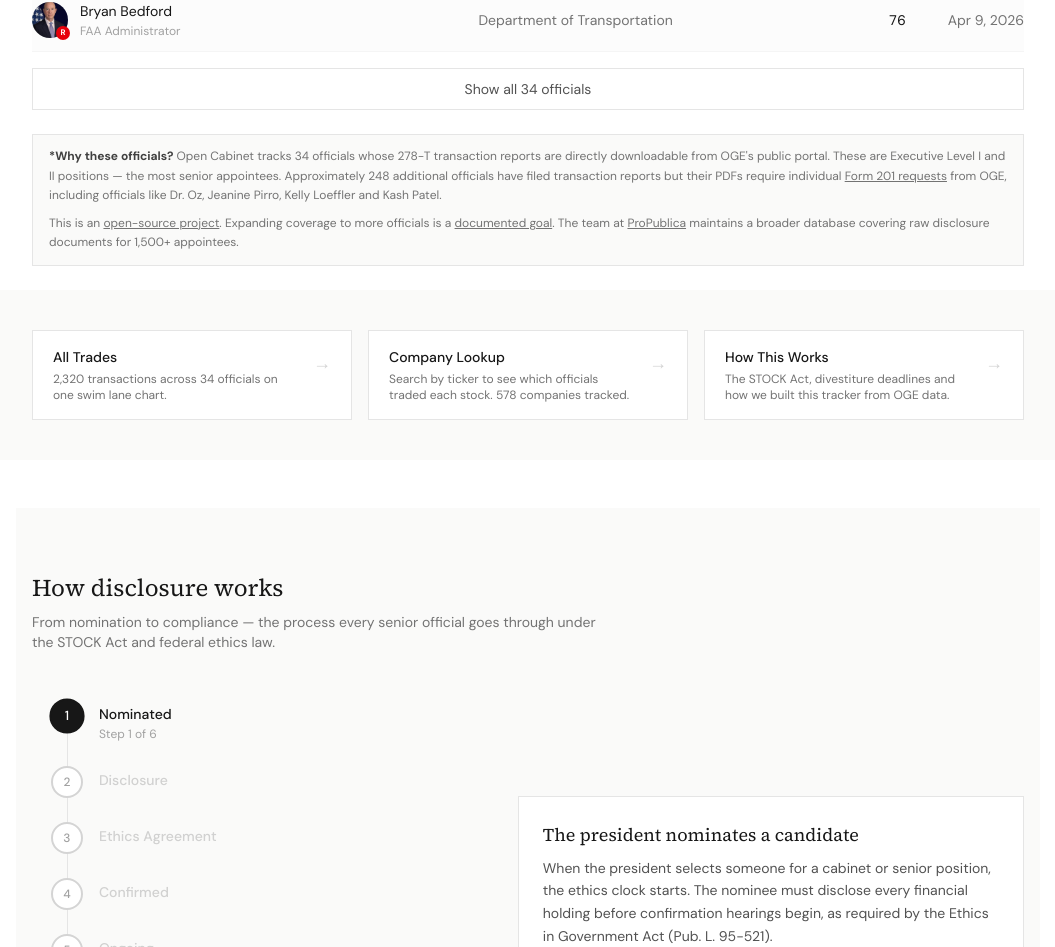
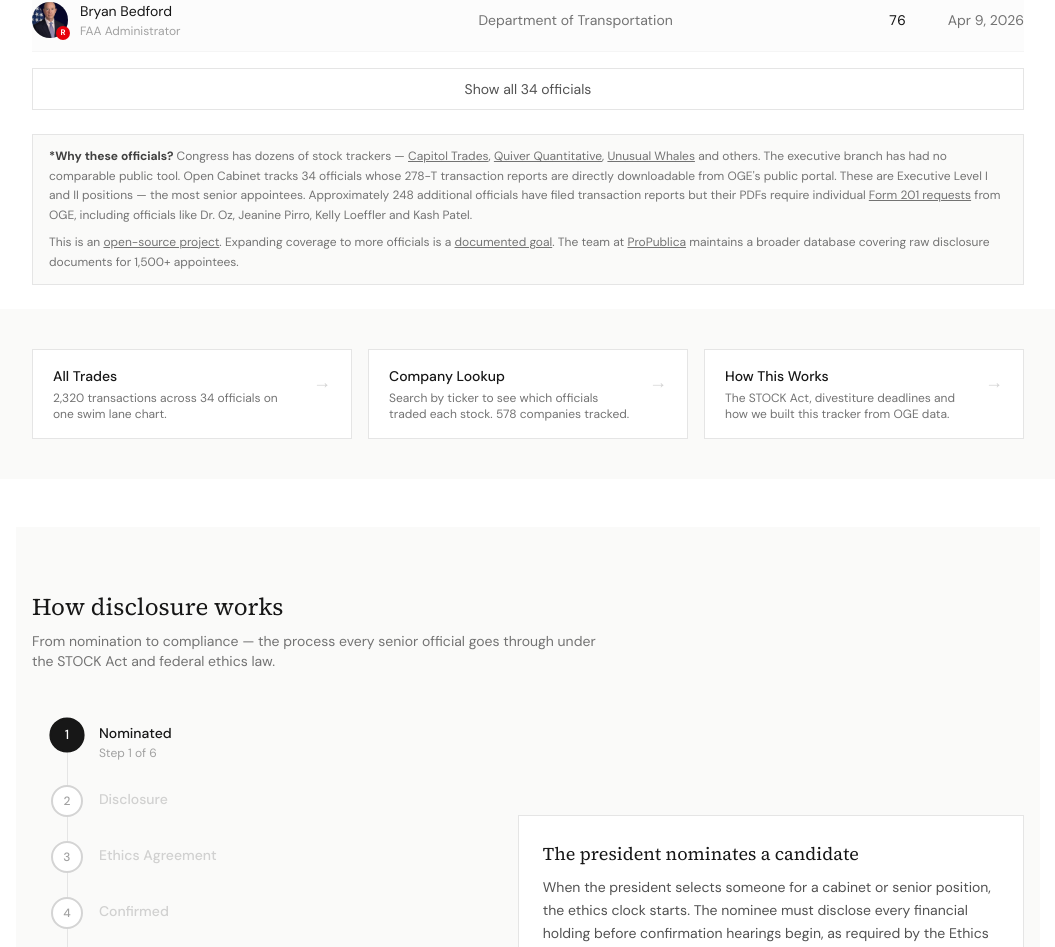
Before and after one commit to tbrown034/open-cabinet, a Next.js app: page / in a window 1280 px wide. Shown: the part 1223-2170 px from the top of the page, without its empty margins (112-1167 px from the left). Built offline with nearby package versions, Linux system fonts and the light colour scheme.

Commit message:
Coverage note: link congressional trackers (Capitol Trades, Quiver, Unusual Whales)

```diff
--- a/app/page.tsx
+++ b/app/page.tsx
@@ -139,6 +139,11 @@ export default async function Home() {
         <div id="coverage-note" className="bg-stone-50 border border-neutral-200 px-4 py-3 text-xs text-neutral-500 leading-relaxed scroll-mt-24 mt-6">
           <p>
             <strong className="text-neutral-700">*Why these officials?</strong>{" "}
+            Congress has dozens of stock trackers —{" "}
+            <a href="https://www.capitoltrades.com" className="underline hover:text-neutral-600" target="_blank" rel="noopener noreferrer">Capitol Trades</a>,{" "}
+            <a href="https://www.quiverquant.com" className="underline hover:text-neutral-600" target="_blank" rel="noopener noreferrer">Quiver Quantitative</a>,{" "}
+            <a href="https://unusualwhales.com/politics" className="underline hover:text-neutral-600" target="_blank" rel="noopener noreferrer">Unusual Whales</a>{" "}
+            and others. The executive branch has had no comparable public tool.
             Open Cabinet tracks {totalOfficials} officials whose 278-T
             transaction reports are directly downloadable from OGE{"'"}s public
             portal. These are Executive Level I and II positions — the most
```
